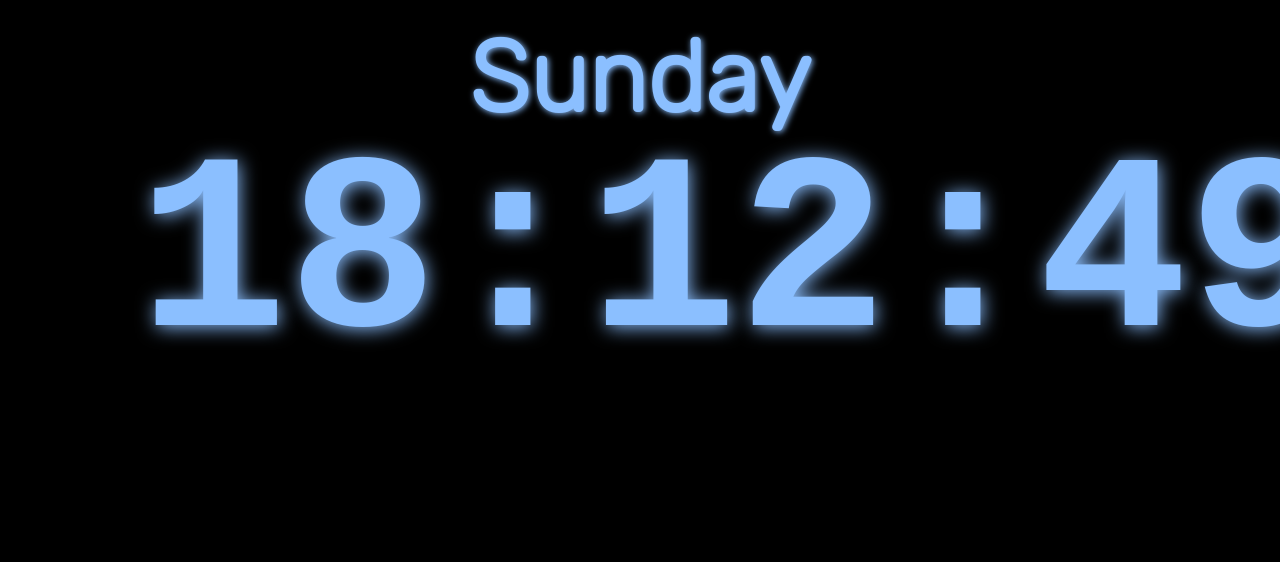
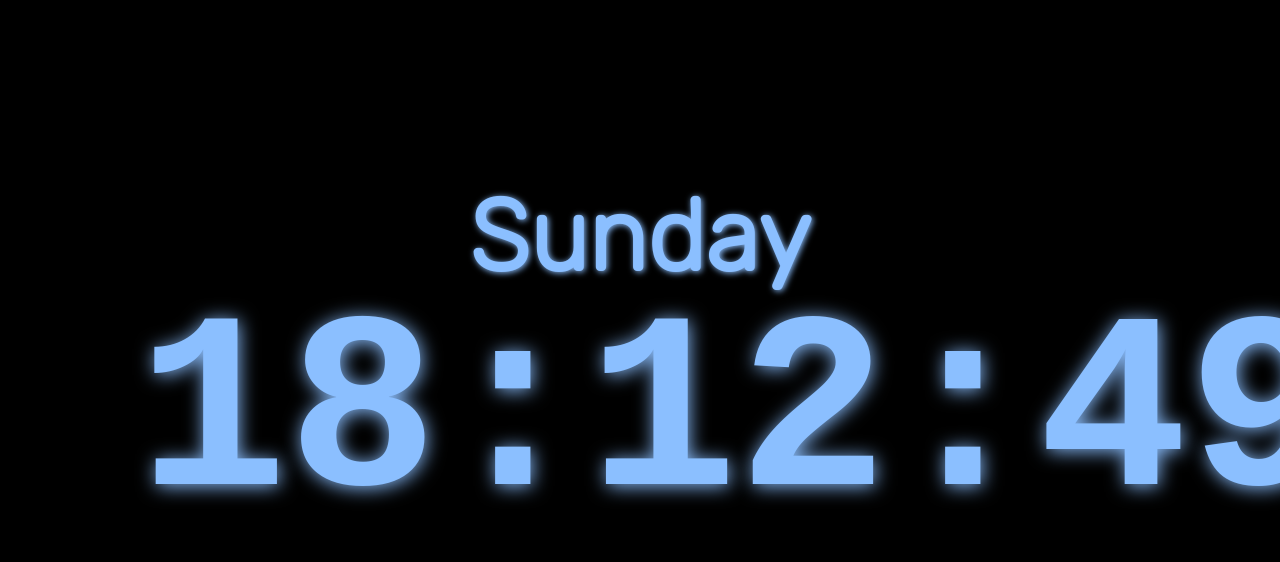
Before and after one commit to Adeyomola/digital_clock, a plain HTML site: page index.html in a window 1280 px wide. Shown: the top 562 px of the page. Drawn offline with Linux system fonts and the light colour scheme.

Commit message:
adjusting screen height

```diff
--- a/digital_clock.css
+++ b/digital_clock.css
@@ -16,8 +16,9 @@
 
 body {
     width: 100%;
+    height: 90%;
     max-width: 100%;
-    max-height: 100vh;
+    max-height: 90%;
     background-color: black;
     display: flex;
     align-items: center;
```
